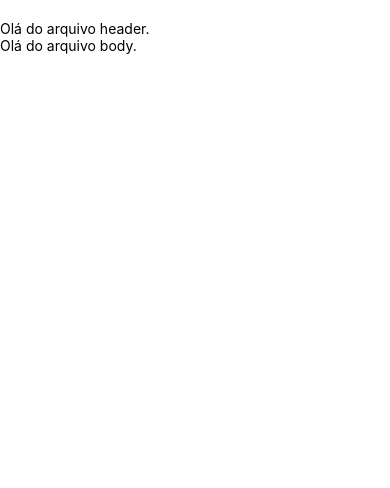
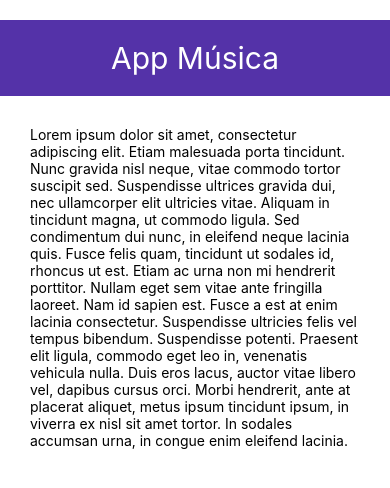
Before and after one commit to jonataspeixoto/DankiCodeReactNativeClass, a React Native app: screen / in a window 390 px wide. Shown: the top 488 px of the page. Built offline with nearby package versions, Linux system fonts and the light colour scheme.

Commit message:
Iniciando com estilos inline

```diff
--- a/components/Body.js
+++ b/components/Body.js
@@ -3,7 +3,9 @@ import { Text, View } from 'react-native';
 
 const Body = () => {
     return (
-        <Text>Olá do arquivo body.</Text>
+        <View style={{padding:30}}>
+            <Text>Lorem ipsum dolor sit amet, consectetur adipiscing elit. Etiam malesuada porta tincidunt. Nunc gravida nisl neque, vitae commodo tortor suscipit sed. Suspendisse ultrices gravida dui, nec ullamcorper elit ultricies vitae. Aliquam in tincidunt magna, ut commodo ligula. Sed condimentum dui nunc, in eleifend neque lacinia quis. Fusce felis quam, tincidunt ut sodales id, rhoncus ut est. Etiam ac urna non mi hendrerit porttitor. Nullam eget sem vitae ante fringilla laoreet. Nam id sapien est. Fusce a est at enim lacinia consectetur. Suspendisse ultricies felis vel tempus bibendum. Suspendisse potenti. Praesent elit ligula, commodo eget leo in, venenatis vehicula nulla. Duis eros lacus, auctor vitae libero vel, dapibus cursus orci. Morbi hendrerit, ante at placerat aliquet, metus ipsum tincidunt ipsum, in viverra ex nisl sit amet tortor. In sodales accumsan urna, in congue enim eleifend lacinia.</Text>
+        </View>
     )
 }
 
--- a/components/Header.js
+++ b/components/Header.js
@@ -3,7 +3,9 @@ import { Text, View } from 'react-native';
 
 const Header = () => {
     return (
-        <Text>Olá do arquivo header.</Text>
+        <View style={{backgroundColor:'rgb(84,50,168)', padding:20}}>
+            <Text style={{textAlign:'center', fontSize:30, color:'white'}}>App Música</Text>
+        </View>
     )
 }
 
```
